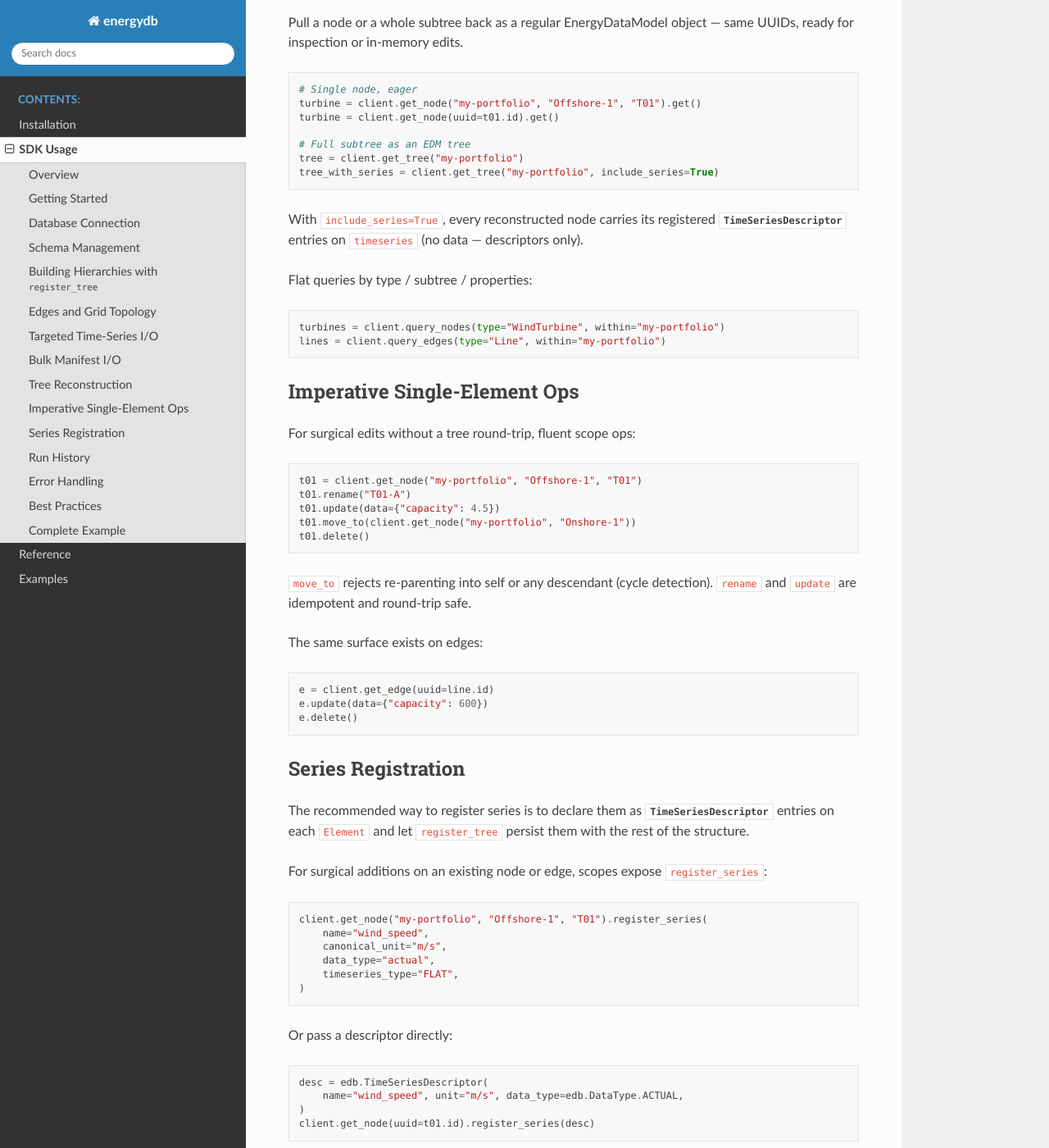
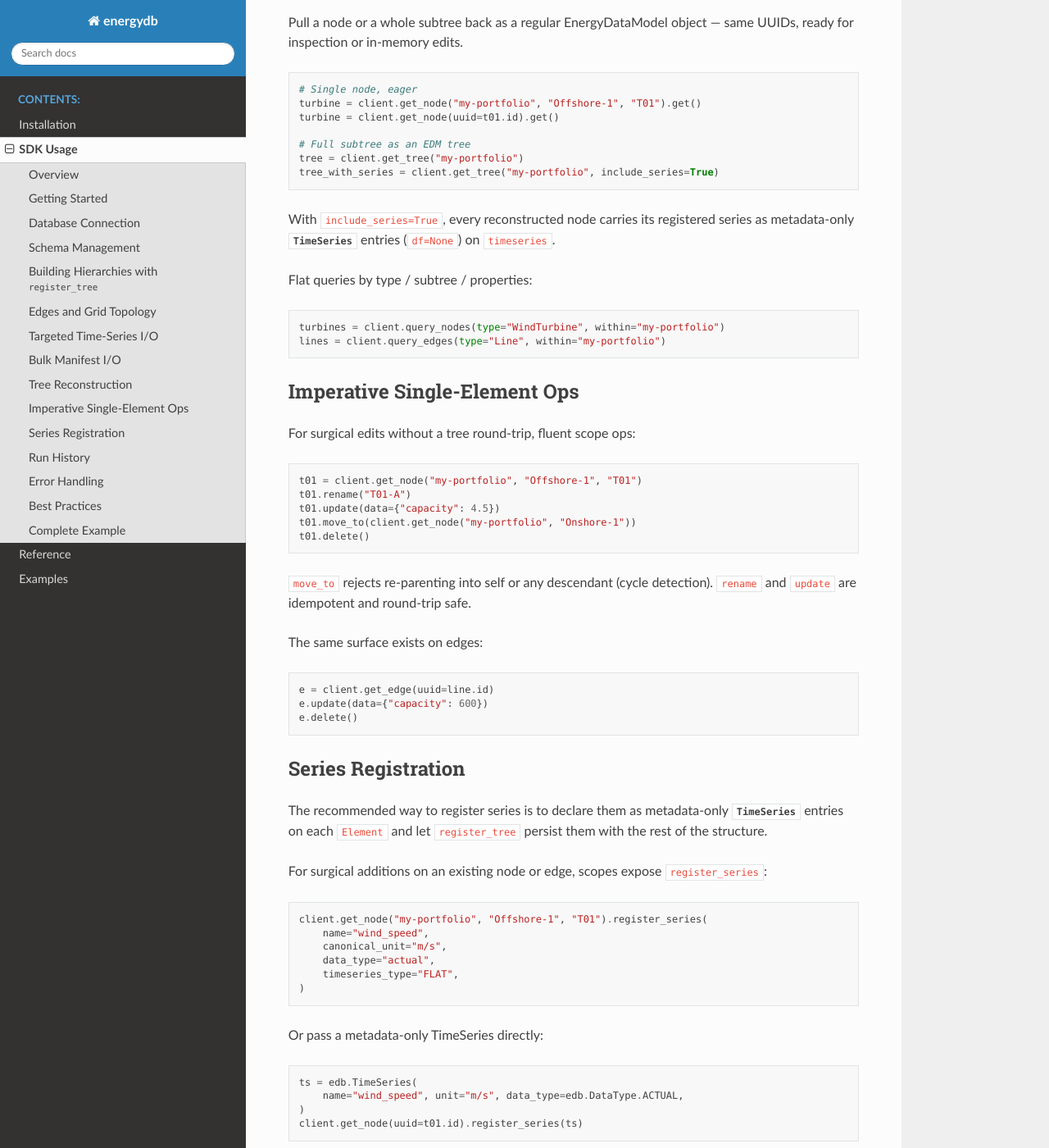
Before and after one commit to rebase-energy/energydb, a Sphinx documentation site: the page built from docs/sdk.rst, in a window 1280 px wide and 1400 px high, scrolled down 9136 px. Shown: the whole window at 82% size. Built offline with Sphinx 7.4.7 and the Read the Docs theme 3.1.0, drawn with Linux system fonts in a browser that asks for light colours; pages that are not in the unit, such as notebooks, are missing from menus; some of the changed text lies outside the part shown.

Commit message:
new timeseries with no-df posssibility; drop timeseriesdescriptor

```diff
--- a/docs/sdk.rst
+++ b/docs/sdk.rst
@@ -23,7 +23,7 @@ schema:
   ClickHouse ``series_values`` table.
 
 Time series in energydb fall into two categories — a property of each
-descriptor:
+series:
 
 - ``FLAT`` — actuals / measurements, one value per ``valid_time``
 - ``OVERLAPPING`` — versioned forecasts, multiple ``knowledge_time`` per ``valid_time``
@@ -49,8 +49,8 @@ custom connections; environment variables are the default.
 
 energydb re-exports the EnergyDataModel public API under ``edb.*`` (see
 ``edb.wind``, ``edb.solar``, ``edb.battery``, ``edb.grid``, ``edb.Site``,
-``edb.Portfolio``, …) and the TimeDB descriptor types
-(:class:`~timedatamodel.TimeSeriesDescriptor`, :class:`~timedatamodel.DataType`,
+``edb.Portfolio``, …) and the TimeDB types
+(:class:`~timedatamodel.TimeSeries`, :class:`~timedatamodel.DataType`,
 :class:`~timedatamodel.TimeSeriesType`).
 
 
@@ -101,14 +101,14 @@ To drop both databases (use with caution):
    client.delete()
 
 **WARNING**: ``DROP SCHEMA energydb CASCADE`` removes every node, edge, series
-descriptor, and run; ``td.delete()`` removes every value in ClickHouse.
+declaration, and run; ``td.delete()`` removes every value in ClickHouse.
 
 
 Building Hierarchies with ``register_tree``
 -------------------------------------------
 
 The single entry point for structure persistence — every node, edge, and
-series descriptor — is :meth:`~energydb.Client.register_tree`. It is
+series declaration — is :meth:`~energydb.Client.register_tree`. It is
 declarative, idempotent, and atomic: build the entire portfolio top-down as
 one nested expression in Python, then persist it in one call.
 
@@ -119,9 +119,9 @@ one nested expression in Python, then persist it in one call.
    t01 = edb.wind.WindTurbine(
        name="T01", lat=55.01, lon=3.02, capacity=3.5, hub_height=80,
        timeseries=[
-           edb.TimeSeriesDescriptor(name="power", unit="MW",
-                                    data_type=edb.DataType.ACTUAL),
-           edb.TimeSeriesDescriptor(
+           edb.TimeSeries(name="power", unit="MW",
+                          data_type=edb.DataType.ACTUAL),
+           edb.TimeSeries(
                name="power", unit="MW",
                data_type=edb.DataType.FORECAST,
                timeseries_type=edb.TimeSeriesType.OVERLAPPING,
@@ -129,8 +129,8 @@ one nested expression in Python, then persist it in one call.
        ],
    )
    t02 = edb.wind.WindTurbine(name="T02", capacity=3.5, hub_height=80, timeseries=[
-       edb.TimeSeriesDescriptor(name="power", unit="MW",
-                                data_type=edb.DataType.ACTUAL),
+       edb.TimeSeries(name="power", unit="MW",
+                      data_type=edb.DataType.ACTUAL),
    ])
 
    portfolio = edb.Portfolio(
@@ -517,8 +517,8 @@ same UUIDs, ready for inspection or in-memory edits.
    tree_with_series = client.get_tree("my-portfolio", include_series=True)
 
 With ``include_series=True``, every reconstructed node carries its registered
-:class:`~timedatamodel.TimeSeriesDescriptor` entries on ``timeseries`` (no
-data — descriptors only).
+series as metadata-only :class:`~timedatamodel.TimeSeries` entries (``df=None``)
+on ``timeseries``.
 
 Flat queries by type / subtree / properties:
 
@@ -556,9 +556,9 @@ The same surface exists on edges:
 Series Registration
 -------------------
 
-The recommended way to register series is to declare them as
-:class:`~timedatamodel.TimeSeriesDescriptor` entries on each ``Element`` and
-let ``register_tree`` persist them with the rest of the structure.
+The recommended way to register series is to declare them as metadata-only
+:class:`~timedatamodel.TimeSeries` entries on each ``Element`` and let
+``register_tree`` persist them with the rest of the structure.
 
 For surgical additions on an existing node or edge, scopes expose
 ``register_series``:
@@ -572,14 +572,14 @@ For surgical additions on an existing node or edge, scopes expose
        timeseries_type="FLAT",
    )
 
-Or pass a descriptor directly:
+Or pass a metadata-only TimeSeries directly:
 
 .. code-block:: python
 
-   desc = edb.TimeSeriesDescriptor(
+   ts = edb.TimeSeries(
        name="wind_speed", unit="m/s", data_type=edb.DataType.ACTUAL,
    )
-   client.get_node(uuid=t01.id).register_series(desc)
+   client.get_node(uuid=t01.id).register_series(ts)
 
 ``retention``, ``canonical_unit``, and the owner columns are immutable after
 insert (enforced by a Postgres trigger). Reclassifying a series means
@@ -631,7 +631,7 @@ Common errors and how to handle them:
        client.write(manifest)
    except ValueError as e:
        if "Series not registered" in str(e):
-           # Register descriptors via register_tree first.
+           # Register series via register_tree first.
            ...
        elif "knowledge_time is required for OVERLAPPING" in str(e):
            ...
@@ -659,10 +659,10 @@ Best Practices
       from datetime import UTC, datetime
       good = datetime(2026, 1, 1, 12, tzinfo=UTC)
 
-2. **Declare descriptors with the tree, not later.** Inline
-   :class:`~timedatamodel.TimeSeriesDescriptor` entries on every
-   ``Element``; ``register_tree`` registers them in the same transaction.
-   Use ``scope.register_series`` only for surgical additions.
+2. **Declare series with the tree, not later.** Inline metadata-only
+   :class:`~timedatamodel.TimeSeries` entries on every ``Element``;
+   ``register_tree`` registers them in the same transaction. Use
+   ``scope.register_series`` only for surgical additions.
 
 3. **Round-trip through ``get_tree`` → modify → ``register_tree``.** UUIDs
    make renames, moves, and property edits silent ``UPDATE``\ s — no
@@ -701,13 +701,13 @@ A complete workflow from setup to analysis:
    client.delete()
    client.create()
 
-   # 1. Declare the portfolio (asset hierarchy + descriptors).
+   # 1. Declare the portfolio (asset hierarchy + series declarations).
    t01 = edb.wind.WindTurbine(
        name="T01", lat=55.01, lon=3.02, capacity=3.5, hub_height=80,
        timeseries=[
-           edb.TimeSeriesDescriptor(name="power", unit="MW",
-                                    data_type=edb.DataType.ACTUAL),
-           edb.TimeSeriesDescriptor(
+           edb.TimeSeries(name="power", unit="MW",
+                          data_type=edb.DataType.ACTUAL),
+           edb.TimeSeries(
                name="power", unit="MW",
                data_type=edb.DataType.FORECAST,
                timeseries_type=edb.TimeSeriesType.OVERLAPPING,
@@ -715,8 +715,8 @@ A complete workflow from setup to analysis:
        ],
    )
    t02 = edb.wind.WindTurbine(name="T02", capacity=3.5, timeseries=[
-       edb.TimeSeriesDescriptor(name="power", unit="MW",
-                                data_type=edb.DataType.ACTUAL),
+       edb.TimeSeries(name="power", unit="MW",
+                      data_type=edb.DataType.ACTUAL),
    ])
    site = edb.Site(name="Offshore-1", lat=55.0, lon=3.0, members=[t01, t02])
    portfolio = edb.Portfolio(name="my-portfolio", members=[site])
--- a/energydb/__init__.py
+++ b/energydb/__init__.py
@@ -58,7 +58,6 @@ from timedatamodel import (
     DataType,
     Frequency,
     TimeSeries,
-    TimeSeriesDescriptor,
     TimeSeriesType,
 )
 
@@ -106,7 +105,6 @@ __all__ = [
     "VirtualPowerPlant",
     # Time series types
     "TimeSeries",
-    "TimeSeriesDescriptor",
     "DataType",
     "DataShape",
     "Frequency",
```
Also changed, not shown: CHANGELOG.md (+1 -1 lines), README.md (+4 -4 lines), docs/index.rst (+4 -4 lines), docs/reference.rst (+10 -10 lines), 6 other files.
